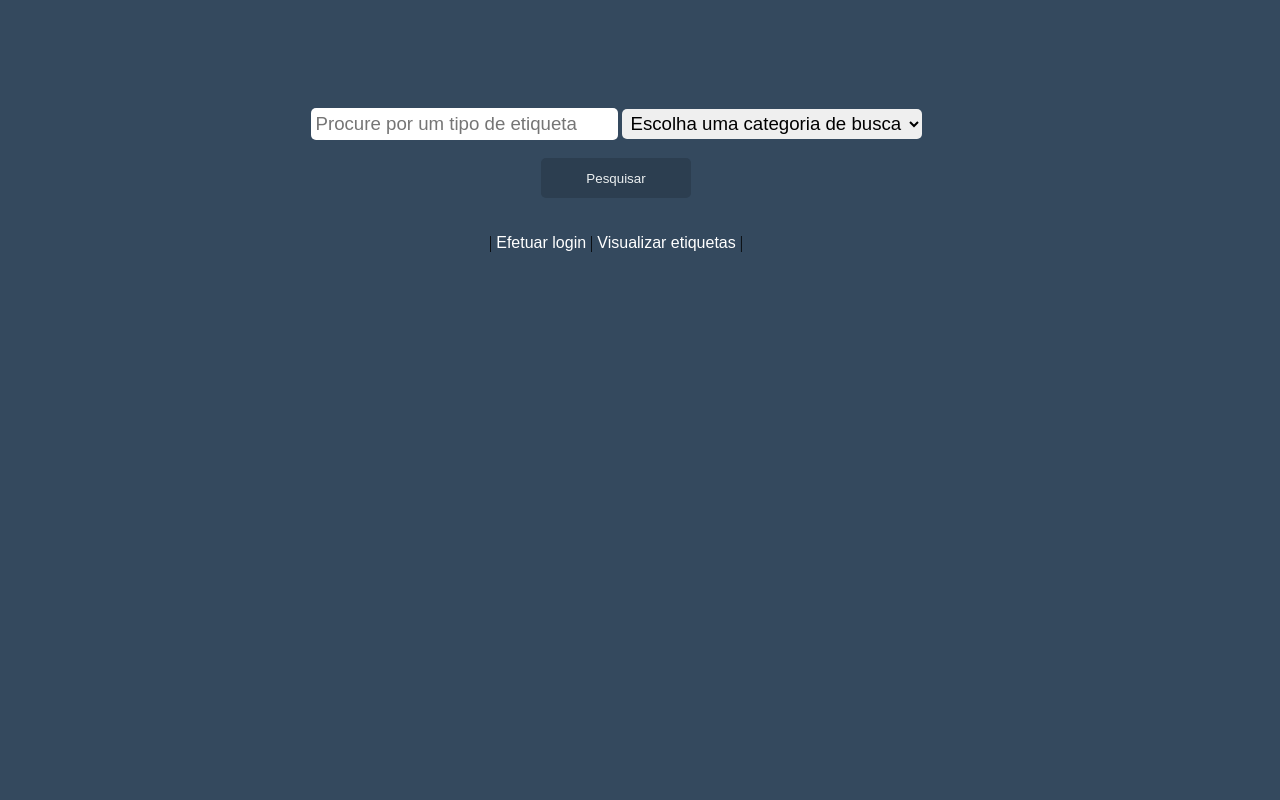
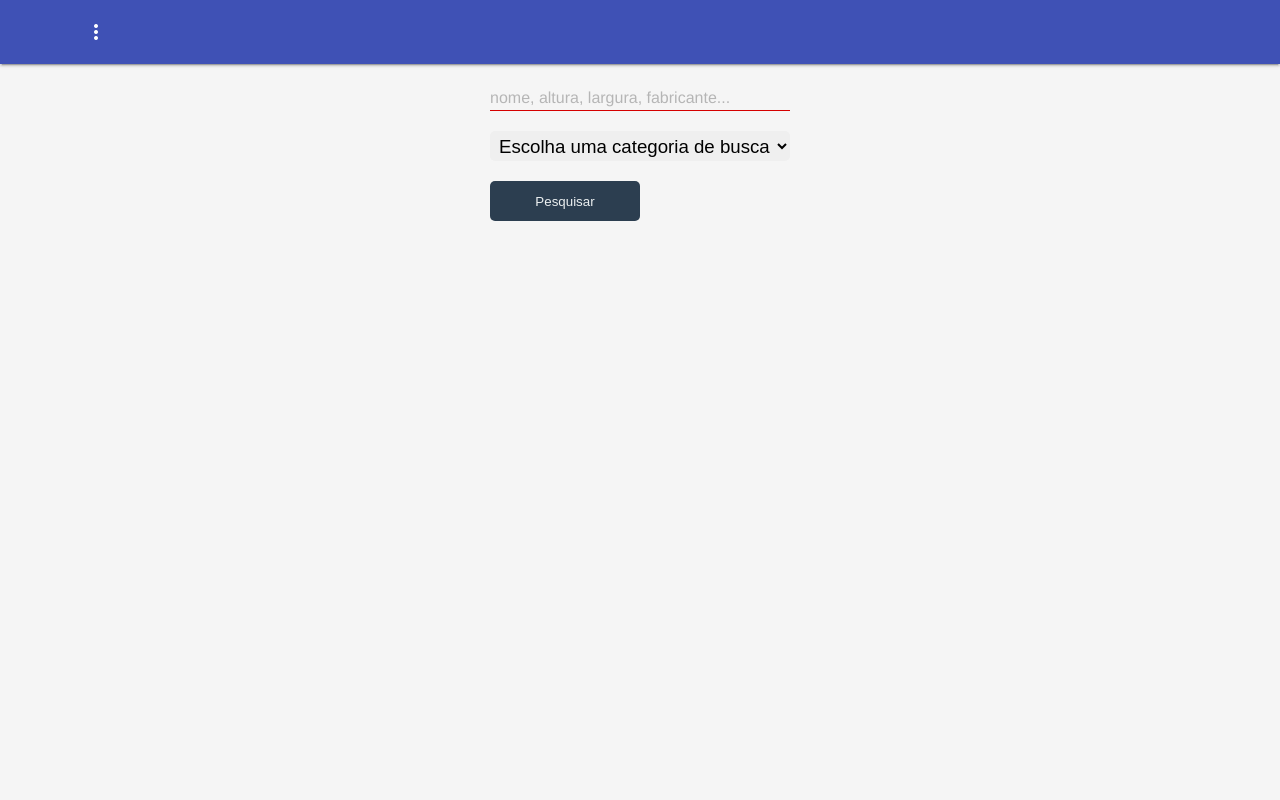
Before and after one commit to CleberMaciel/ProjetoEtiqueta, a PHP site: page / in a window 1280 px wide. Run offline with PHP 8.4, Linux system fonts and the light colour scheme.

Commit message:
mudanças layout da index

```diff
--- a/css/estilo.css
+++ b/css/estilo.css
@@ -30,6 +30,11 @@ h3{
 	font-style: none;
 }
 
+.teste{
+  margin: 0 auto;
+
+
+}
 
 
 table {
--- /dev/null
+++ b/header.php
@@ -0,0 +1,74 @@
+
+<head>
+    <link rel="stylesheet" href="mdl/material.min.css">
+    <script src="mdl/material.min.js">
+    </script>
+    <link rel="stylesheet" href="https://fonts.googleapis.com/icon?family=Material+Icons">
+    <link rel="stylesheet" href="http://fonts.googleapis.com/css?family=Roboto:300,400,500,700" type="text/css">
+    <meta charset="UTF-8">
+    <style type="text/css">
+a:link{
+text-decoration:none;
+color:black;
+}
+
+a:visited{
+text-decoration:none;
+color:black;
+}
+
+a:hover{
+text-decoration:none;
+color:black;
+}
+
+a:active{
+text-decoration:none;
+color:black;
+}
+</style>
+    <title>
+        Etiquetas
+    </title>
+
+
+</head>
+<body class="mdl-demo mdl-color--grey-100 mdl-color-text--grey-700 mdl-base">
+
+<div class="mdl-layout mdl-js-layout mdl-layout--fixed-header">
+
+      <header class="mdl-layout__header">
+     <div class="mdl-layout__header-row">
+     <div class="mdl-layout-icon"></div>
+
+ <!-- Title -->
+
+      <!-- Add spacer, to align navigation to the right -->
+
+
+        <!-- Left aligned menu below button -->
+        <button id="demo-menu-lower-left"
+        class="mdl-button mdl-js-button mdl-button--icon">
+           <i class="material-icons">more_vert</i>
+    </button>
+
+    <ul class="mdl-menu mdl-menu--bottom-left mdl-js-menu mdl-js-ripple-effect"
+    for="demo-menu-lower-left">
+    <?php
+    if (!isset($_SESSION['id'])) {
+        ?>
+        <li class="mdl-menu__item"><a href="visao/login.php" >Efetuar login</a> </li>
+        <li class="mdl-menu__item"> <a href="visao/verTodasEtiquetas.php">Visualizar etiquetas</a> </li>
+        <?php
+    } else {
+        ?>
+        <li class="mdl-menu__item"><a href="visao/cadUsuario.php">Cadastrar usuario</a> </li>
+        <li class="mdl-menu__item"> <a href="visao/cadFabricanteEtiqueta.php">Cadastrar Fabricante/Etiqueta</a></li>
+        <li class="mdl-menu__item"> <a href="visao/verTodasEtiquetas.php">Visualizar etiquetas</a> </li>
+        <li class="mdl-menu__item"><a href="sair.php">Sair</a></li>
+        <?php
+    }
+    ?>
+</ul>
+</div>
+</header>
--- a/index.php
+++ b/index.php
@@ -17,18 +17,18 @@ session_start();
             }
         }
     </script>
+ <?php include "header.php"; ?>
     <title>Etiquetas</title>
-        <meta name="viewport" content="width=device-width; initial-scale=1.0; maximum-scale=1.0;"/>
+
 </head>
 
 <body>
-
-        <div id="corpo">
-
-
+<div class="teste">
         <form action="" name="formPesquisa" id="formPesquisa" method="post">
-
-                <input type="text" class="campo" name="nome" id="nome" placeholder="Procure por um tipo de etiqueta" required>
+            <div class="mdl-textfield mdl-js-textfield">
+            <input type="text" class="mdl-textfield__input" name="nome" id="nome" required>
+            <label class="mdl-textfield__label" for="nome">nome, altura, largura, fabricante...</label>
+            </div><br/>
 
             <select class="campo" id="categoria" name="categoria" required>
              <option value="" disabled selected="" >Escolha uma categoria de busca</option>
@@ -39,23 +39,9 @@ session_start();
              <option value="action/buscado_tipopapel">Tipo do Papel</option>
          </select>
          <br><br>
-                <input name="acoes" id="acoes"  type="submit" class="botao_pes" value="Pesquisar" title="Irá pesquisar todos os tipos de etiquetas que você selecionou acima."><br><br><br>
 
-                <?php
-                if (!isset($_SESSION['id'])) {
-                    ?>
-                    | <a href="visao/login.php" class="jujuba">Efetuar login</a> |
-                    <a href="visao/verTodasEtiquetas.php" class="jujuba">Visualizar etiquetas</a> |
-                    <?php
-                } else {
-                    ?>
-                    | <a href="sair.php" class="jujuba">Sair</a> |
-                    <a href="visao/cadUsuario.php" class="jujuba">Cadastrar usuario</a> |
-                    <a href="visao/cadFabricanteEtiqueta.php" class="jujuba">Cadastrar Fabricante/Etiqueta</a> |
-                    <a href="visao/verTodasEtiquetas.php" class="jujuba">Visualizar etiquetas</a> |
-                    <?php
-                }
-                ?>
+         <input name="acoes" id="acoes"  type="submit" class="botao_pes" value="Pesquisar" title="Irá pesquisar todos os tipos de etiquetas que você selecionou acima.">
+
      </form>
  </div>
 </body>
```
Lines whose indentation alone changed are shown as unchanged.
